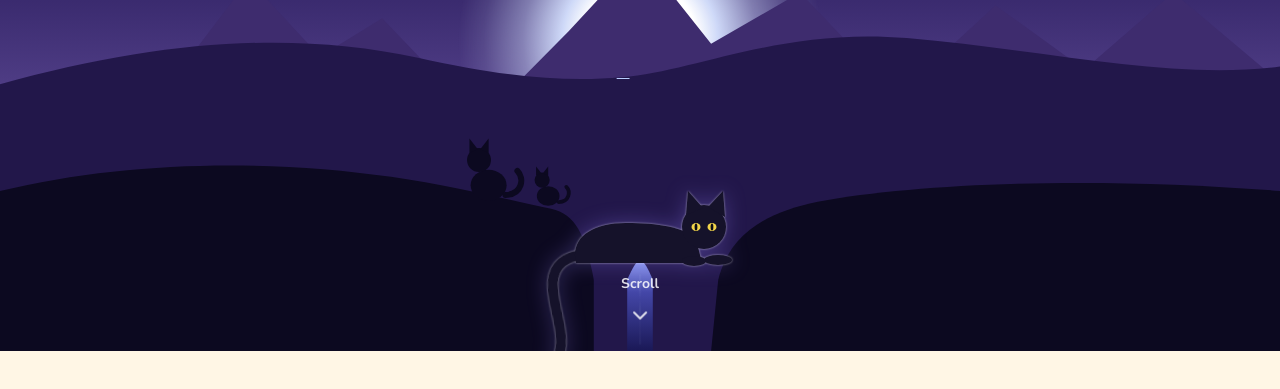
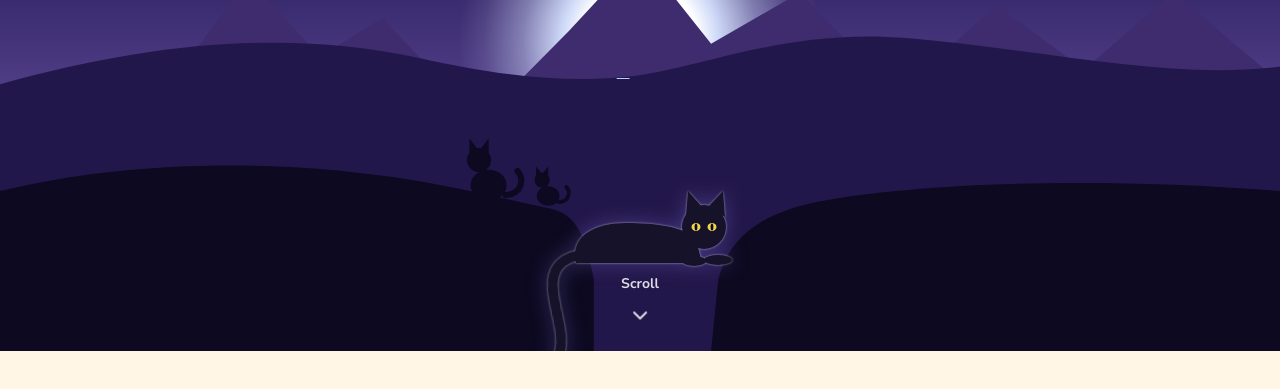
Before and after one commit to theotari/theotari.github.io, a plain HTML site: page cause/index.html in a window 1280 px wide. Shown: the part 449-838 px from the top of the page. Drawn offline with Linux system fonts and the light colour scheme.

Commit message:
La cause : le lac naît à l'embouchure au lieu d'un pilier
Avant que l'eau arrive, le lac était rétréci à 2 % de sa largeur au lieu
d'être caché : il apparaissait comme un pilier entre les collines. Il est
maintenant dévoilé en cercle depuis l'embouchure du ruisseau (rayon 0 =
invisible), une fois le ruisseau arrivé en bas.

Co-Authored-By: Claude Opus 5.5 <noreply@anthropic.com>

```diff
--- a/assets/cause.js
+++ b/assets/cause.js
@@ -9,7 +9,7 @@
     var stage = story.querySelector('.cstage');
     var chaps = Array.prototype.slice.call(stage.querySelectorAll('.chap')); // intro + 6 chapitres
     var flow = stage.querySelector('.flow-rect');
-    var lake = stage.querySelector('.lake-g');
+    var spread = stage.querySelector('.spread');
     var cue = stage.querySelector('.scroll-cue');
     var jumper = stage.querySelector('.jumper');
     var inner = jumper.querySelector('.jumper-in');
@@ -91,8 +91,8 @@
       stage.style.setProperty('--p', (p * 0.45).toFixed(4));
       // le ruisseau descend de la colline (0 → 60 % du récit), puis le lac s'étale (55 → 100 %)
       flow.setAttribute('height', (8 + clamp((p - 0.04) / 0.56) * 232).toFixed(1));
-      var q = 0.02 + 0.98 * clamp((p - 0.55) / 0.4);
-      lake.setAttribute('transform', 'translate(720 0) scale(' + q.toFixed(3) + ' 1) translate(-720 0)');
+      // rayon 0 = lac invisible tant que le ruisseau n'est pas arrivé à l'embouchure
+      spread.setAttribute('r', (clamp((p - 0.58) / 0.38) * 900).toFixed(1));
       if (cue) cue.style.opacity = String(clamp(1 - p * 12));
       go(Math.min(chaps.length - 1, Math.floor(p * chaps.length)));
     }
--- a/cause/index.html
+++ b/cause/index.html
@@ -48,6 +48,8 @@
           <stop offset="0" stop-color="#8E9BF0"/><stop offset=".35" stop-color="#4447A8"/><stop offset="1" stop-color="#1A1856"/>
         </linearGradient>
         <clipPath id="flow"><rect class="flow-rect" x="0" y="286" width="1440" height="314"/></clipPath>
+        <!-- le lac s'étale en cercle depuis l'embouchure du ruisseau -->
+        <clipPath id="spread"><circle class="spread" cx="724" cy="512" r="900"/></clipPath>
       </defs>
       <path fill="var(--hill-mid)" d="M0 300 C180 250 330 240 470 270 C560 290 630 298 700 292 C780 286 880 236 1020 248 C1180 262 1320 296 1440 280 V600 H0 Z"/>
       <g clip-path="url(#flow)">
@@ -69,7 +71,7 @@
           <path d="M36 44 C50 44 52 30 46 24" fill="none" stroke="var(--hill-front)" stroke-width="5" stroke-linecap="round"/>
         </g>
       </g>
-      <g class="lake-g">
+      <g class="lake-g" clip-path="url(#spread)">
         <path fill="url(#lakewater)" d="M0 520 C300 506 560 498 720 498 C900 498 1160 506 1440 520 V600 H0 Z"/>
         <g class="glints" stroke="rgb(var(--glow))" stroke-linecap="round">
           <path d="M690 516 h60" stroke-width="3"/><path d="M670 534 h100" stroke-width="2.5" opacity=".8"/>
```
